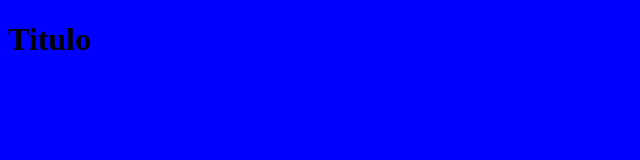
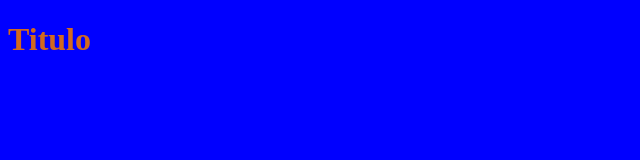
Before and after one commit to valle50/cursoGit, a plain HTML site: page index.html in a window 1280 px wide. Shown: the whole page, without its empty margins (0-640 px from the left). Drawn offline with Linux system fonts and the light colour scheme.

Commit message:
estilos a hoja de estilos editado

```diff
--- a/css/estilos.css
+++ b/css/estilos.css
@@ -1,3 +1,5 @@
 body {
     background-color: blue;
+    font-weight: bold;
+    color: chocolate;
 }
```
